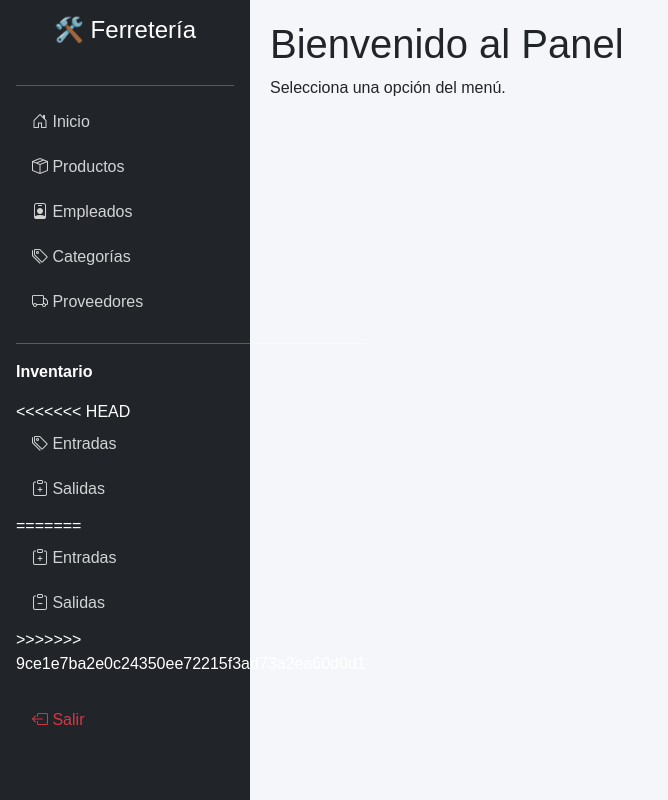
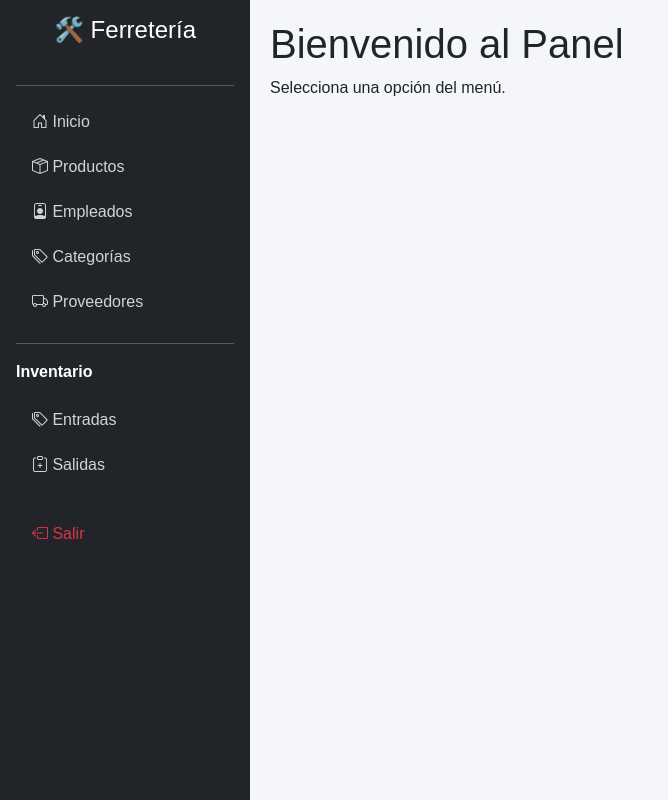
Before and after one commit to Jeanpier213/sistemaFerrero, a PHP site: page /Template/menu.php in a window 1280 px wide. Shown: the whole page, without its empty margins (0-668 px from the left). Run offline with PHP 8.4, Linux system fonts and the light colour scheme.

Commit message:
Update menu.php

```diff
--- a/Template/menu.php
+++ b/Template/menu.php
@@ -21,13 +21,8 @@
             <a class="nav-link" href="menu.php?page=proveedores"><i class="bi bi-truck"></i> Proveedores</a>
             <hr>
             <p><b>Inventario</b></p>
-<<<<<<< HEAD
             <a class="nav-link" href="menu.php?page=entrada"><i class="bi bi-tags"></i> Entradas</a>
             <a class="nav-link" href="menu.php?page=salidas"><i class="bi-clipboard-plus"></i> Salidas</a>
-=======
-            <a class="nav-link" href="menu.php?page=entrada"><i class="bi-clipboard-plus"></i> Entradas</a>
-             <a class="nav-link" href="menu.php?page=salidas"><i class="bi-clipboard-minus"></i> Salidas</a>
->>>>>>> 9ce1e7ba2e0c24350ee72215f3ad73a2ea60d0d1
             <a class="nav-link text-danger mt-4" href="../Controlador/logout.php"><i class="bi bi-box-arrow-left"></i> Salir</a>
         </nav>
     </div>
```
